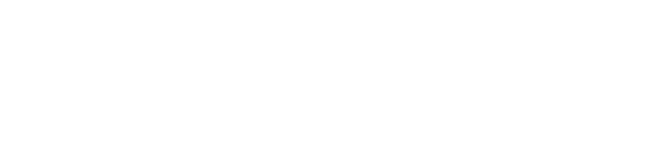
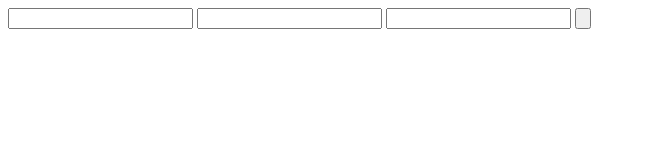
Before and after one commit to armenian-people/movies_client, a plain HTML site: page index.html in a window 1280 px wide. Shown: the whole page, without its empty margins (0-646 px from the left). Drawn offline with Linux system fonts and the light colour scheme.

Commit message:
Add register 1. add div in html 2. add register function in main

```diff
--- a/index.html
+++ b/index.html
@@ -7,6 +7,12 @@
     <title>Document</title>
   </head>
   <body>
+    <div class="register">
+      <input type="text" name="register" id="" />
+      <input type="text" name="register" id="" />
+      <input type="text" name="register" id="" />
+      <input type="submit" value="" />
+    </div>
     <script src="js/main.js"></script>
   </body>
 </html>
--- a/js/main.js
+++ b/js/main.js
@@ -0,0 +1,3 @@
+function register() {
+  // code register
+}
```
